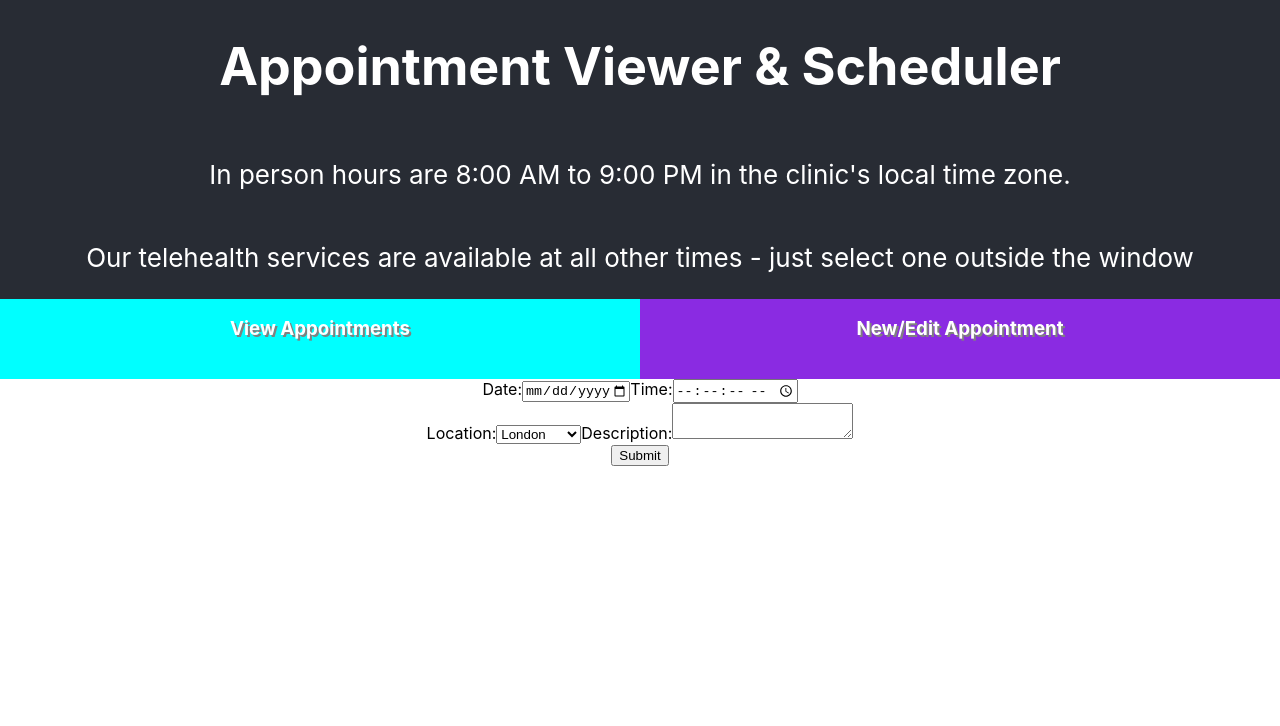
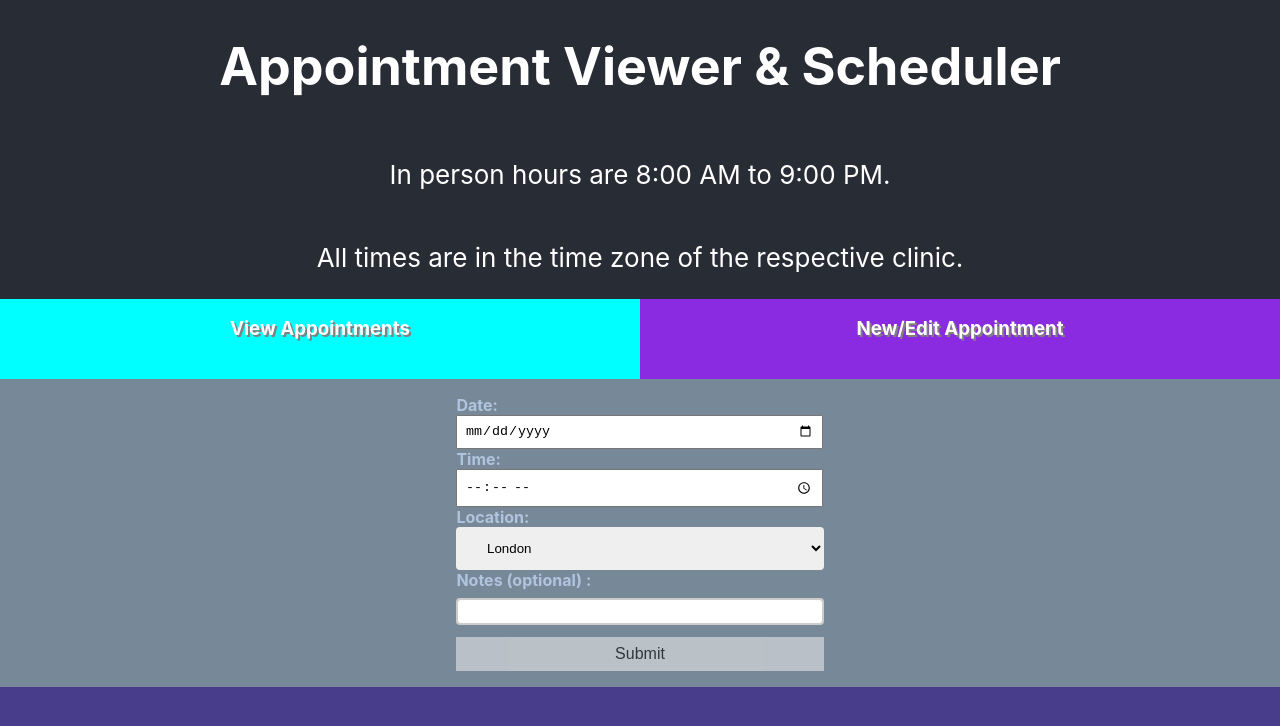
Before and after one commit to clayh89/mmscheduler, a React (Create React App) app: page / in a window 1280 px wide. Both pictures are taken after a click on the element "New Appointment". Shown: the top 726 px of the page. Built offline with nearby package versions, Linux system fonts and the light colour scheme.

Commit message:
stylish, form easier to use

```diff
--- a/src/App.css
+++ b/src/App.css
@@ -1,5 +1,7 @@
 .App {
-  text-align: center;
+
+  background-color: lightslategrey;
+  max-height: 100%;
 }
 
 .App-logo {
@@ -21,6 +23,7 @@
 }
 
 .Toggle-1 {
+  text-align: center;
   background-color:aqua;
   width: 50%;
   float: left;
@@ -30,6 +33,7 @@
 }
 
 .Toggle-2 {
+  text-align: center;
   background-color:blueviolet;
   width: 50%;
   float: right;
@@ -45,10 +49,56 @@
 }
 
 .Form-Holder {
-  display: flex;
-  flex-direction: column;
-  align-items: center;
-  justify-content: center;
+    max-width: 100%;
+    min-width: 50%;
+
+    padding: 1em;
+    display: flex;
+    flex-direction: column;
+    align-items: center;
+    justify-content: center;
+}
+
+input {
+  width: 95%;
+  padding: .5em;
+}
+
+label {
+  color:lightsteelblue;
+  font-size: 1em;
+  font-weight: bold;
+}
+
+.input-button {
+  width: 100%;
+  border: none;
+  font-size: 1em;
+  text-align: center;
+  opacity: 0.6;
+  transition: 0.3s;
+  display: inline-block;
+  cursor: pointer;
+  background-color: #e7e7e7;
+  color: black;
+}
+
+textarea {
+  width: 100%;
+  height:  2em;
+  box-sizing: border-box;
+  border: 2px solid #ccc;
+  border-radius: 4px;
+  resize: none;
+  padding: .5em 2em;
+  margin: 8px 0;
+}
+
+select {
+  width: 100%;
+  padding: 1em 2em;
+  border: none;
+  border-radius: 4px;
 }
 
 .selected {
--- a/src/App.js
+++ b/src/App.js
@@ -154,8 +154,8 @@ class App extends React.Component {
       <div className="App">
         <header className="App-header">
           <h1>Appointment Viewer & Scheduler</h1>
-          <p>In person hours are 8:00 AM to 9:00 PM in the clinic's local time zone. </p>
-          <p>Our telehealth services are available at all other times - just select one outside the window</p>
+          <p>In person hours are 8:00 AM to 9:00 PM. </p>
+          <p>All times are in the time zone of the respective clinic. </p>
 
         </header>
 
@@ -183,10 +183,10 @@ class App extends React.Component {
                     Date:
                     <input id='date' name='newDate' type="date" onChange={this.handleInputChange} value={this.state.newDate} min="2023-01-01" max="2099-12-31" required/>
                 </label>
-
+                <br />
                 <label>
                     Time:
-                    <input id='time' name='newTime' type="time" onChange={this.handleInputChange} value={this.state.newTime} step='15' min='9:00' max='5:00' required/>
+                    <input id='time' name='newTime' type="time" onChange={this.handleInputChange} value={this.state.newTime} step='15000' min='08:00' max='21:00' required/>
                 </label>
                 <br />
                 <label>
@@ -199,13 +199,13 @@ class App extends React.Component {
                       <option value="San Diego">San Diego</option>
                     </select>
                 </label>
-
+                <br />
                 <label>
-                    Description:
+                    Notes {'(optional)'} :
                     <textarea id='description' name='newDescription' onChange={this.handleInputChange} value={this.state.newDescription} />
                 </label>
                 <br />
-                <input id='submit' type="submit" value="Submit" />
+                <input id='submit' type="submit" value="Submit" className='input-button' />
             </form>
           </div>)
 
--- a/src/components/AppointmentList.jsx
+++ b/src/components/AppointmentList.jsx
@@ -1,6 +1,6 @@
 import React from "react";
 import AppointmentInfo from "./appointmentInfo";
-
+import './appointments.css';
 // builds an appointment table
 // takes appointments object, maps it out w/ passed buttons from the parent (here, App.js)
 // <AppointmentList appointments={{}} editButton={''} deleteButton={''}
@@ -11,11 +11,12 @@ function AppointmentList(props) {
         <div className="Table-holder">
             <table className="Appointment-list">
                 <tr>
+                <th> </th>
                   <th>Date</th>
                   <th>Time</th>
                   <th>Location</th>
-                  <th>Description & Notes</th>
-                  <th> </th>
+                  <th>Notes</th>
+
                   <th> </th>
                 </tr>
 
--- a/src/components/appointmentInfo.jsx
+++ b/src/components/appointmentInfo.jsx
@@ -5,16 +5,19 @@ import React from "react";
 // The buttons call functions from App.js. This might work better w/ parent component, but... code reuse?
 // <AppointmentInfo appointment={{}} deleteButton={'function'} editButton={'function'} />
 
+import './appointments.css';
+
 function AppointmentInfo(props) {
 
     return (
         <tr>
+            <td><button onClick={() => props.editButton(props.appointment.key)} className="button editButton">Edit</button></td>
             <td class = "date-T">{props.appointment.date}</td>
             <td class = "time-T">{props.appointment.time}</td>
             <td class = "place-T">{props.appointment.place}</td>
             <td class = "description-T">{props.appointment.description}</td>
-            <td><button onClick={() => props.editButton(props.appointment.key)}>Edit</button></td>
-            <td><button onClick={() => props.deleteButton(props.appointment.key)}>Delete</button></td>
+
+            <td><button onClick={() => props.deleteButton(props.appointment.key)} className="button deleteButton">Delete</button></td>
         </tr>
     )
 
--- a/src/components/appointments.css
+++ b/src/components/appointments.css
@@ -0,0 +1,54 @@
+.Table-holder {
+    display: flex;
+    flex-direction: column;
+    align-items: center;
+    justify-content: center;
+    background-color: azure;
+}
+
+.Appointment-list {
+    font-size: 1em;
+}
+
+.time-T {
+
+}
+
+.date-T {
+
+}
+
+.place-T {
+
+}
+
+.description-T {
+
+}
+
+tr td {
+    padding: 1em;
+}
+
+.button {
+  border: none;
+  color: white;
+  padding: .5em 2em;
+  font-size: 1em;
+  text-align: center;
+  text-decoration: none;
+  opacity: 0.6;
+  transition: 0.3s;
+  display: inline-block;
+  text-decoration: none;
+  cursor: pointer;
+
+}
+
+.deleteButton {
+    background-color: #555555;
+}
+
+.editButton {
+    background-color: #e7e7e7; color: black;
+}
--- a/src/index.css
+++ b/src/index.css
@@ -5,6 +5,7 @@ body {
     sans-serif;
   -webkit-font-smoothing: antialiased;
   -moz-osx-font-smoothing: grayscale;
+  background-color: darkslateblue;
 }
 
 code {
```
